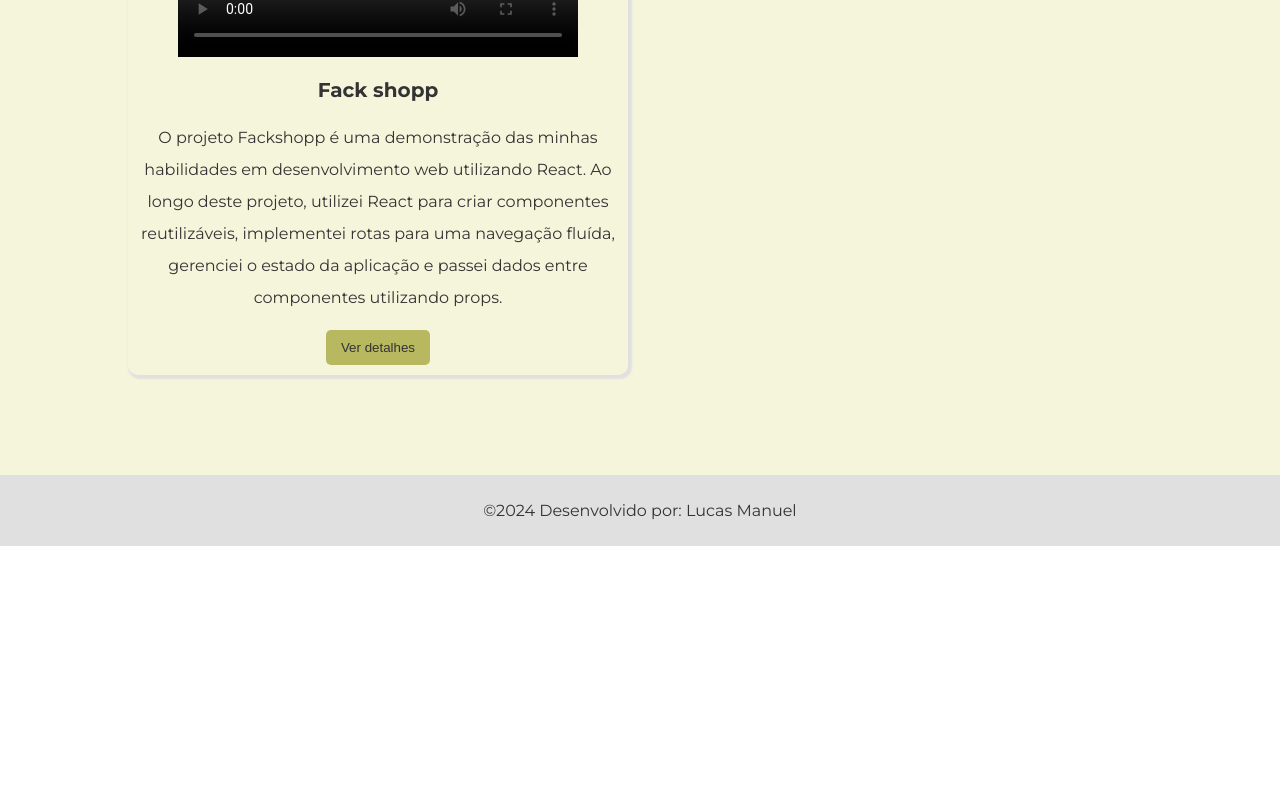
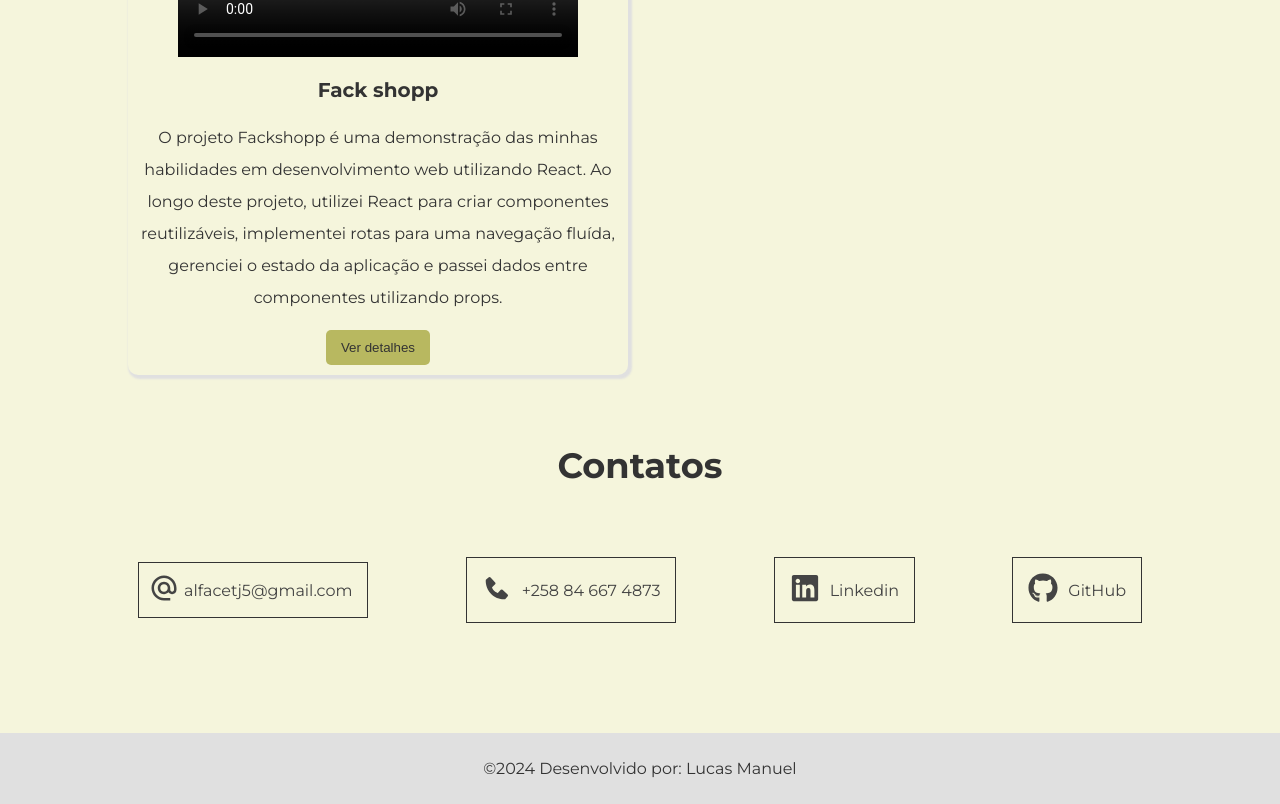
Before and after one commit to Lucasmanuelmz/portifolio.app, a React (Vite) app: page / in a window 1280 px wide. Shown: the part 2447-3251 px from the top of the page. Before the commit the page ends 2993 px from the top, so only its background shows below. Built offline with nearby package versions, Linux system fonts and the light colour scheme; grey boxes are pictures that could not be loaded.

Commit message:
Negaram mesmo o meu portifolio por isso voltei a renderizar o contato

```diff
--- a/src/Body/index.jsx
+++ b/src/Body/index.jsx
@@ -2,6 +2,7 @@ import {PropTypes} from "prop-types";
 import AboutMe from "../About";
 import MyHability from "../Hability";
 import MyProjects from "../Projects";
+import Contact from "../Contact";
 
 export default function PrincipalComponent({color, backgroundColor, boxShadow}) {
     return (
@@ -19,6 +20,7 @@ export default function PrincipalComponent({color, backgroundColor, boxShadow})
             <AboutMe />
            <MyHability />
             <MyProjects backgroundColor={backgroundColor} boxShadow={boxShadow} />
+            <Contact color={color} />
         </main>
     )
 }
--- a/src/Header/index.jsx
+++ b/src/Header/index.jsx
@@ -48,6 +48,8 @@ export default function Header({
             className='links' to="/hability">Habilidades</Link></li>
           <li><Link style={{ color: color }}
             className='links' to="/project">Projetos</Link></li>
+           <li><Link style={{ color: color }}
+            className='links' to="/contact">Contatos</Link></li>
         </ul>
       </div>
     </>
```
